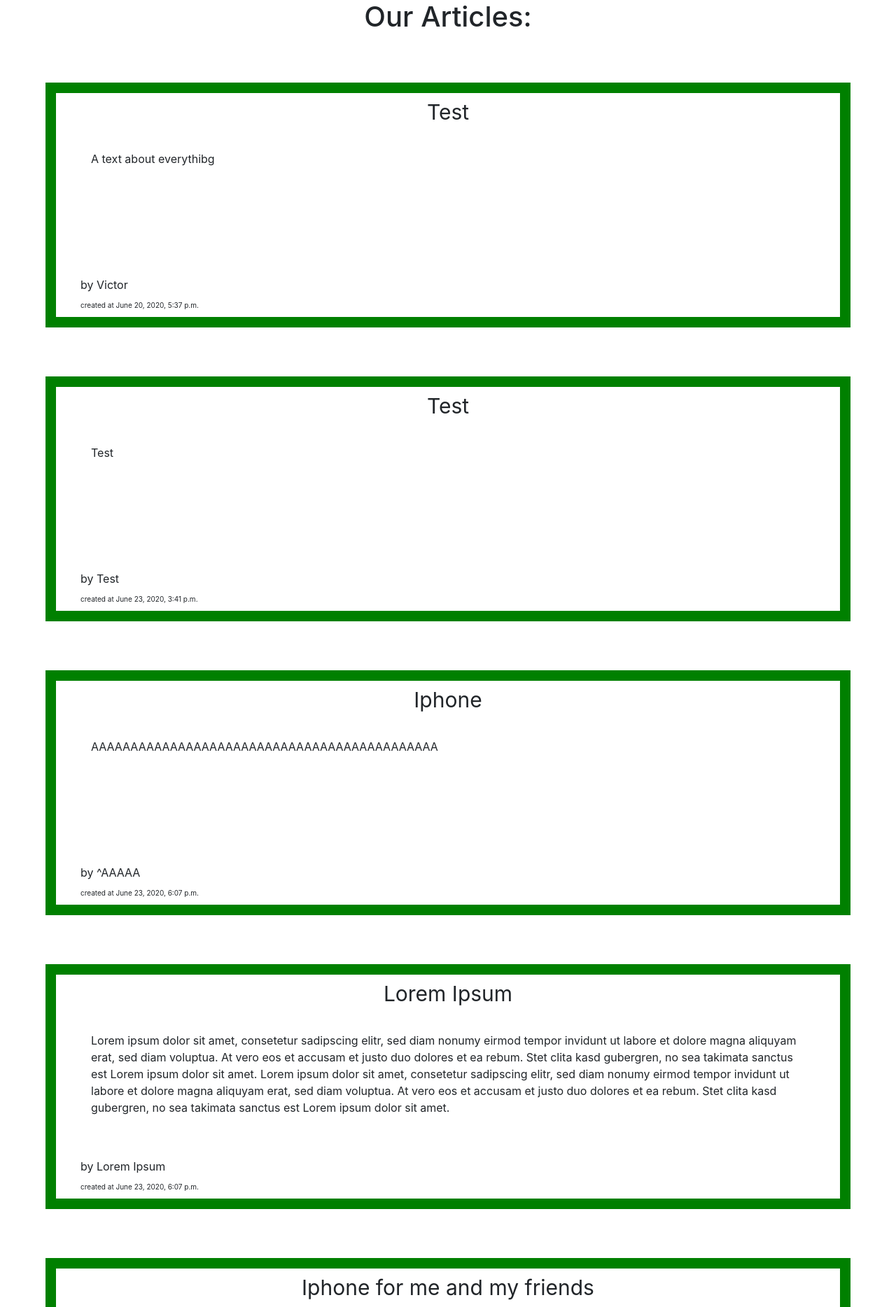
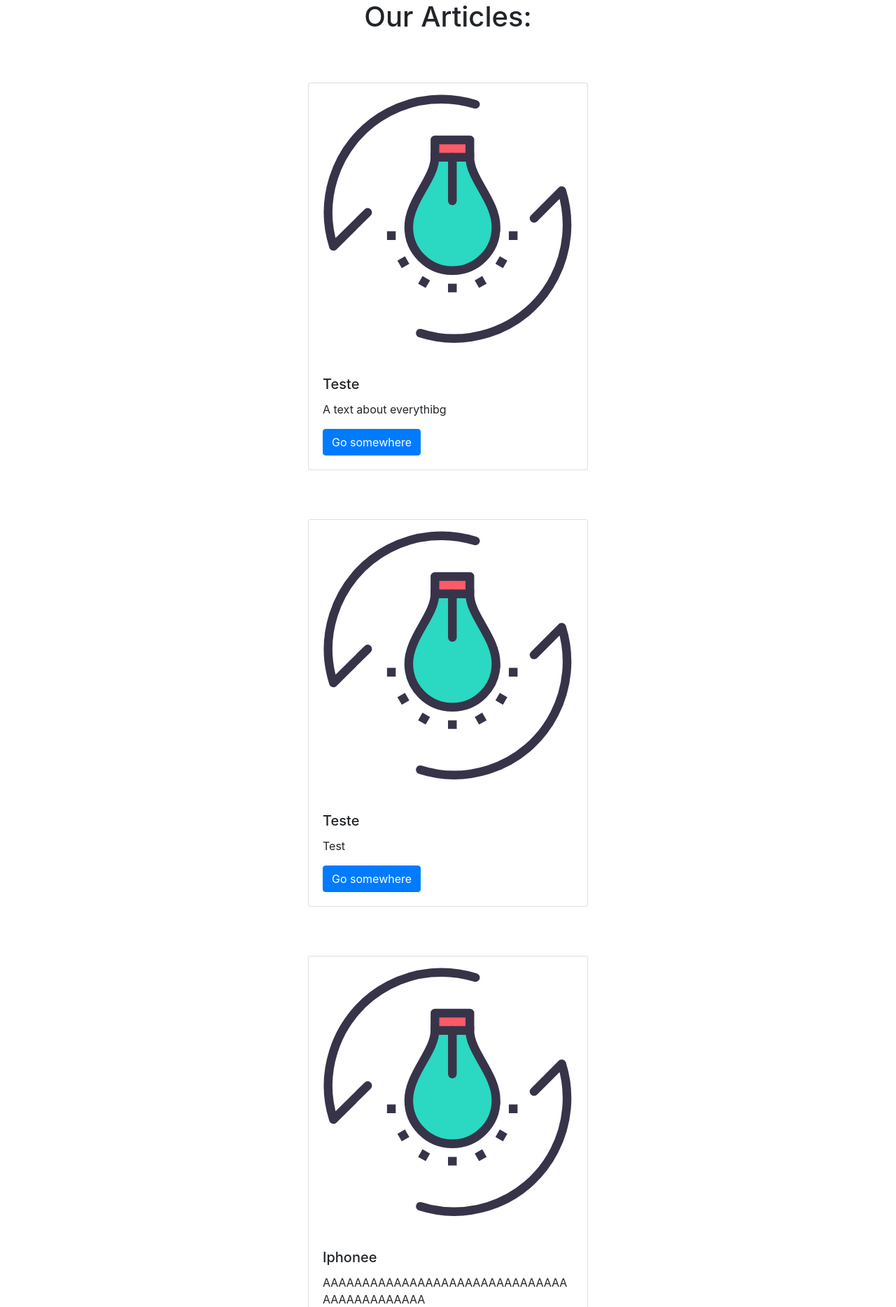
Before and after one commit to vectorPY/SmartBlog, a Django app: page /articles/ in a window 1280 px wide. Shown: the part 56-1924 px from the top of the page at 70% size. Run offline with Django 3.2, Linux system fonts and the light colour scheme; data comes from the database, SQL or seed files in the repository; some libraries are stand-ins or nearby versions.

Commit message:
Added cards in Blog_list.html

```diff
--- a/src/SmartBlog/settings.py
+++ b/src/SmartBlog/settings.py
@@ -40,7 +40,8 @@ INSTALLED_APPS = [
 
     'blog',
     'ckeditor',
-    'crispy_forms'
+    'crispy_forms',
+    'sass_processor',
 ]
 
 MIDDLEWARE = [
--- a/src/blog/forms.py
+++ b/src/blog/forms.py
@@ -22,7 +22,7 @@ class RawBlogForm(forms.Form):
         author = self.cleaned_data.get('author')
         if len(author) > 150:
             raise forms.ValidationError("Your name is too long")
-        elif len(author) < 7:
+        elif len(author) < 5:
             raise forms.ValidationError("Your name is too short")
         else:
             return author
--- a/src/blog/urls.py
+++ b/src/blog/urls.py
@@ -1,9 +1,9 @@
 from django.urls import path
-from .views import home, ArticleList, create_blog
+from .views import home, ArticleList, create_blog, full_blog
 
 urlpatterns = [
-    path('home/', home),
-    path('', home),
+    path('home/', home, name="homepage"),
+    path('', home, name="homepage (root)"),
     path('articles/', ArticleList.as_view(), name="list_articles"),
     path('create/', create_blog, name="create_article"),
 ]
--- a/src/blog/views.py
+++ b/src/blog/views.py
@@ -40,3 +40,7 @@ def create_blog(response):
         "form": form
     }
     return render(response, "create_blog.html", context)
+
+
+def full_blog(response):
+    pass
--- a/src/static/articles.css
+++ b/src/static/articles.css
@@ -1,40 +1,7 @@
-#list {
-    width: 1150px;
-    height: 350px;
-  border: 15px solid green;
-  padding: 50px;
-  margin: 70px auto;
+.card {
+    margin: 70px auto;
 }
 
-#headline {
-    text-align: center
+.card:hover {
+    box-shadow: 0 8px 16px 0 rgba(0,0,0,0.2);
 }
-
-#author {
-    position: relative;
-    top: 151px;
-    right: 15px;
-}
-
-#title {
-    position: relative;
-    bottom: 45px;
-    font-size: 30px;
-    text-align: center;
-}
-
-#timestamp {
-    position: relative;
-    top: 145px;
-    font-size: 10px;
-    right: 15px;
-}
-
-#navbar {
-    position: relative;
-}
-
-#short-version {
-    position: relative;
-    bottom: 100px;
-}
--- a/src/templates/Blog_list.html
+++ b/src/templates/Blog_list.html
@@ -1,6 +1,7 @@
 {% extends 'base.html' %}
 
 {% load static %}
+
 
 {% block title %}
     <link rel="stylesheet" type="text/css" href="{% static 'articles.css' %}">
@@ -8,14 +9,15 @@
 {% endblock %}
 
 {% block content %}
-    <h1 id="headline">Our Articles:</h1>
+    <h1 id="headline" align="center">Our Articles:</h1>
     {% for elems in blog_list %}
-        <div id="list">
-            <p id="title">{{ elems.title }}</p>
-            <p id="author">by {{ elems.author }}</p>
-            <p id="timestamp">created at {{ elems.timestamp }}</p>
-            <!--<img src="./data/{{ elems.image }}" alt="">-->
-            <p id="short-version">{{ elems.short_version }}</p>
+        <div class="card" style="width: 25rem;">
+            <img class="card-img-top" src="../static/favicon/smart.svg" alt="Card image cap">
+              <div class="card-body">
+                <h5 class="card-title">{{ elems.title }}e</h5>
+                <p class="card-text">{{ elems.short_version }}</p>
+                <a href="#" class="btn btn-primary">Go somewhere</a>
+              </div>
         </div>
     {% endfor %}
 {% endblock %}
```
Also changed, not shown: 1 other file.
